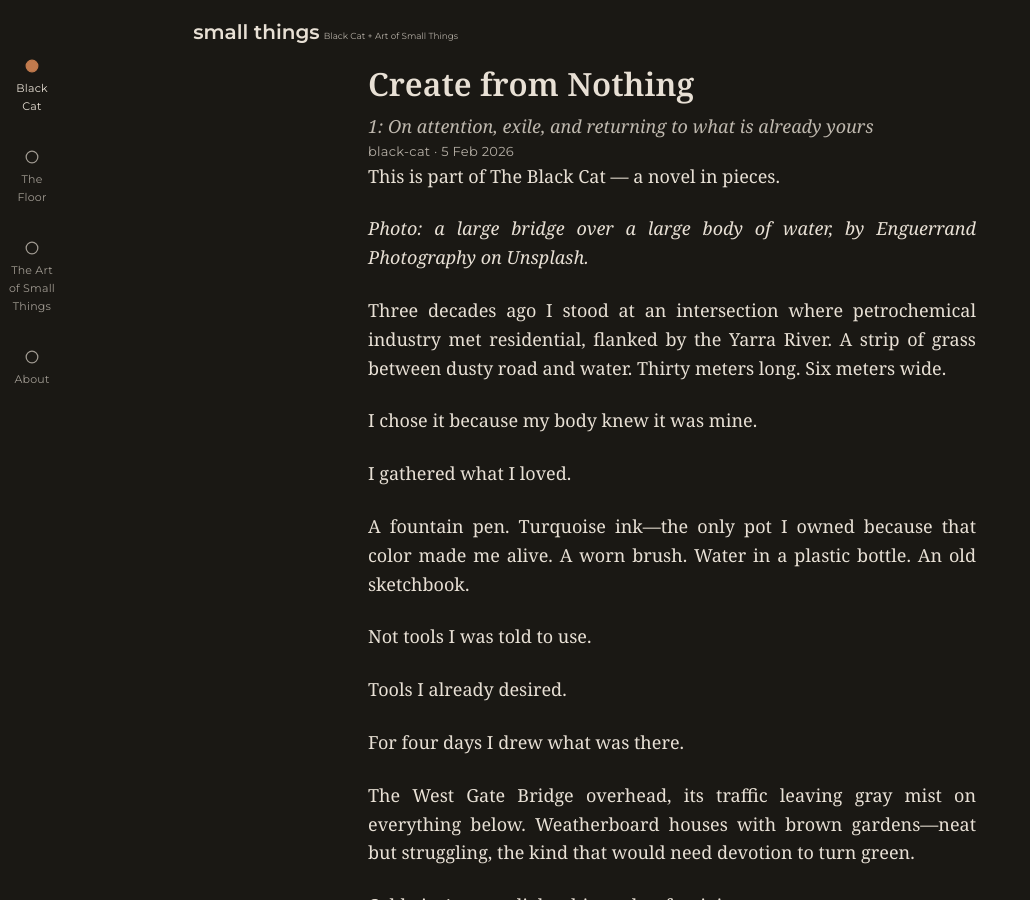
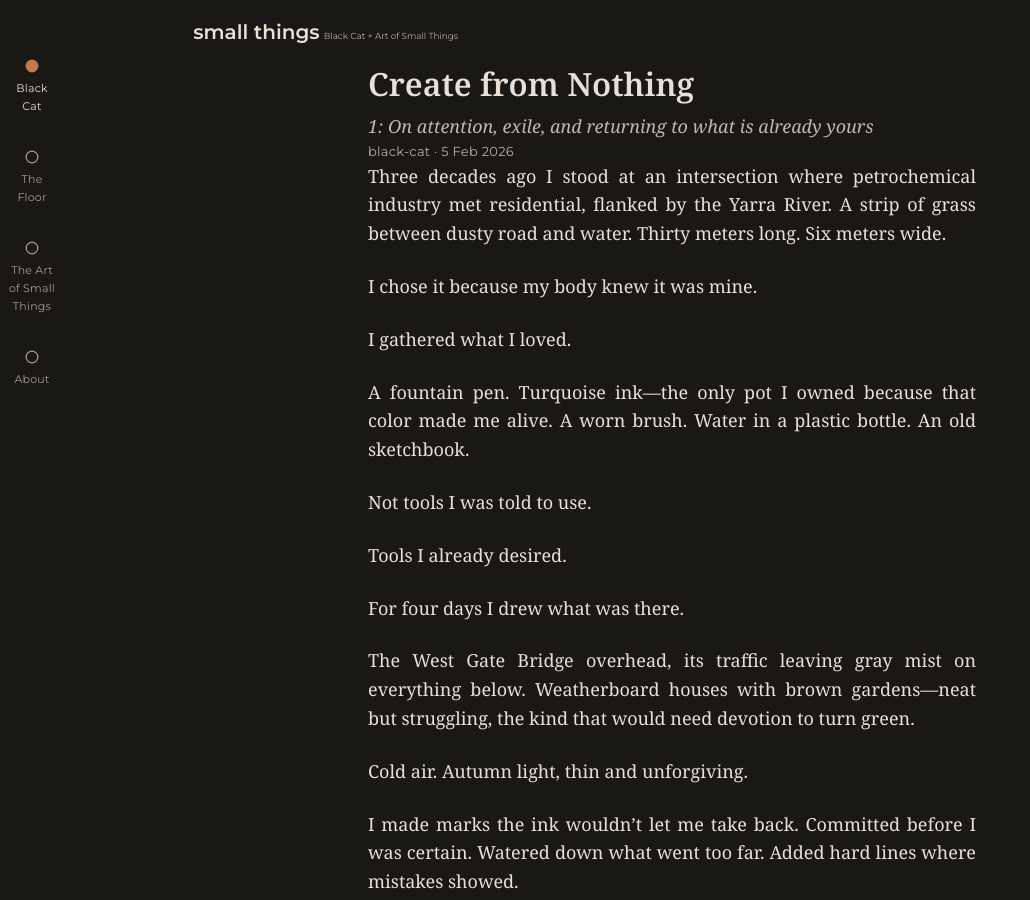
Before and after one commit to 2pix/small-things, a Jekyll site: the page built from _posts/2026-02-05-create-from-nothing.md, in a window 1280 px wide and 900 px high. Shown: the whole window, without its empty margins (0-1030 px from the left). Built offline with Jekyll 4.4.1, drawn with Linux system fonts in a browser that asks for light colours.

Commit message:
Edit post to remove introductory content
Removed introductory text and photo credit from the post.

```diff
--- a/_posts/2026-02-05-create-from-nothing.md
+++ b/_posts/2026-02-05-create-from-nothing.md
@@ -5,9 +5,6 @@ category: black-cat
 date: 2026-02-05
 start_here: true
 ---
-This is part of The Black Cat — a novel in pieces.
-
-*Photo: a large bridge over a large body of water, by Enguerrand Photography on Unsplash.*
 
 Three decades ago I stood at an intersection where petrochemical industry met residential, flanked by the Yarra River. A strip of grass between dusty road and water. Thirty meters long. Six meters wide.
 
```
